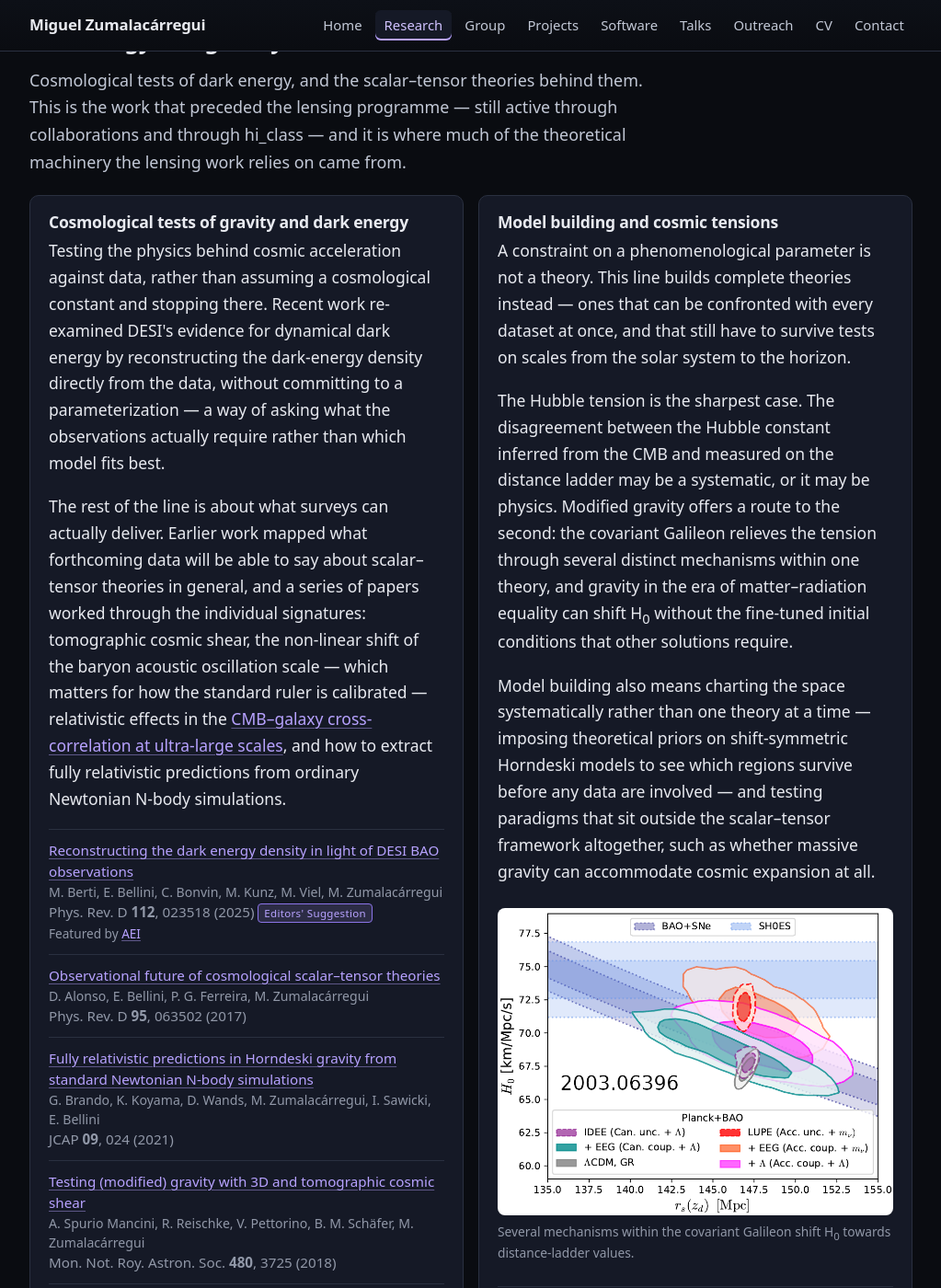
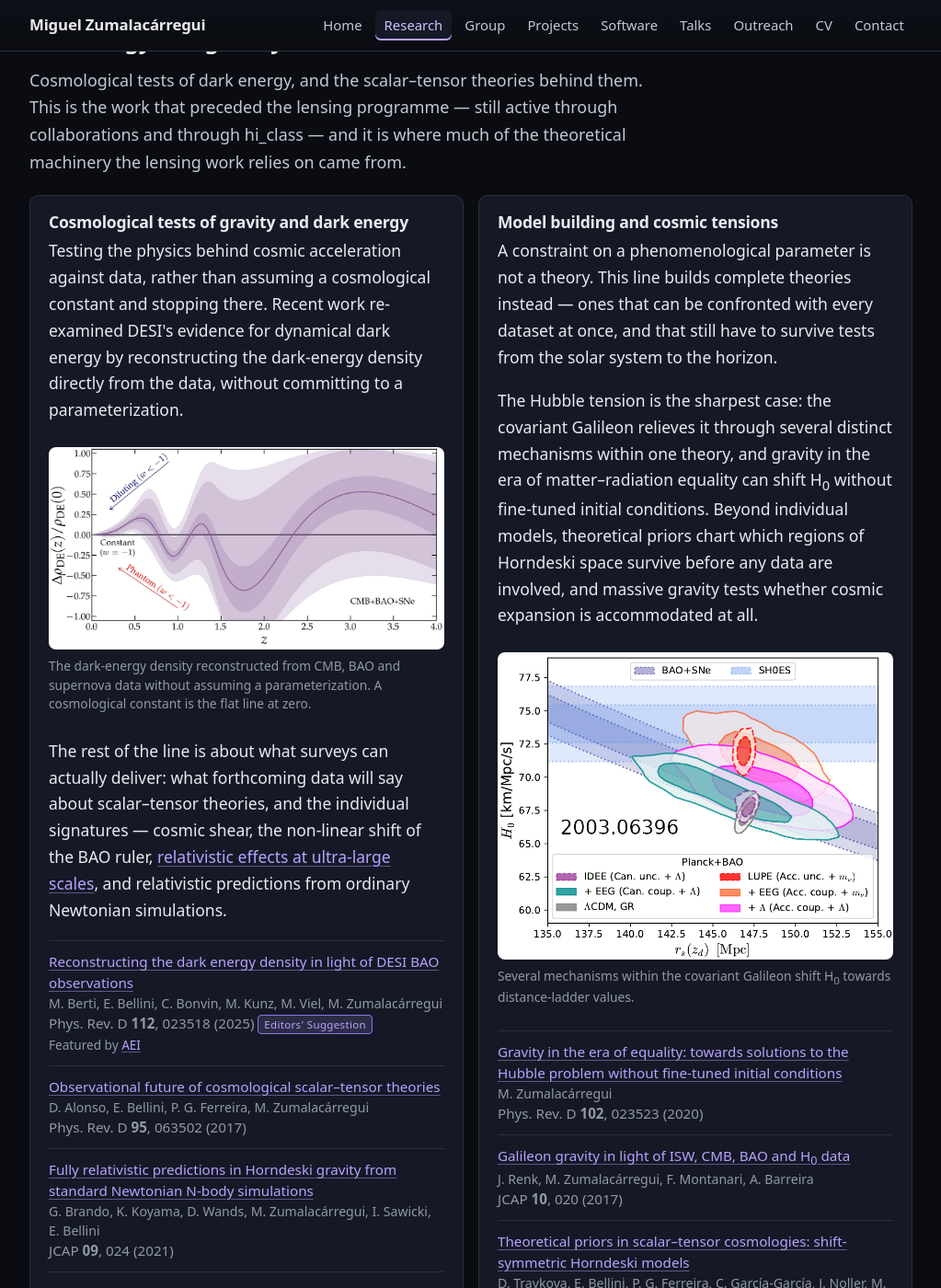
Before and after one commit to miguelzuma/miguelzuma.github.io, a Jekyll site: the page built from research.html, in a window 1280 px wide and 1400 px high, scrolled down 6921 px. Shown: the whole window at 92% size, without its empty margins (128-1151 px from the left). Built offline with Jekyll 4.4.1, drawn with Linux system fonts in a browser that asks for light colours; some of the changed text lies outside the part shown.

Commit message:
Cosmology figures and tighter text; unify the wave-optics lensing wording
Co-Authored-By: Claude Opus 5 (1M context) <noreply@anthropic.com>
Claude-Session: https://claude.ai/code/session_01E2ZbXszK9qt9svKVxU5Yrt

```diff
--- a/_includes/head.html
+++ b/_includes/head.html
@@ -57,7 +57,7 @@
       "givenName": "Miguel",
       "familyName": "Zumalacárregui",
       "jobTitle": {{ site.affiliation.primary_role | jsonify }},
-      "description": "Theoretical physicist working on gravitational lensing of waves, dark matter, black holes and tests of gravity.",
+      "description": "Theoretical physicist working on wave-optics lensing, dark matter, black holes and tests of gravity.",
       "url": "{{ site.url }}/",
       "image": "{{ site.og_image | absolute_url }}",
       "identifier": "{{ site.author.orcid_url }}",
--- a/assets/css/main.css
+++ b/assets/css/main.css
@@ -336,6 +336,25 @@ main { padding-bottom: 3rem; }
 
 /* A card that spans the whole grid, so an odd count still balances */
 .card-wide { grid-column: 1 / -1; }
+
+/* Wide card with a figure column that runs the full height beside the text */
+.card-split { display: grid; grid-template-columns: 1fr minmax(240px, 360px); column-gap: 1.8rem; }
+.card-split > * { grid-column: 1; }
+.card-split > .card-side {
+	grid-column: 2;
+	grid-row: 1 / -1;
+	align-self: stretch;
+	display: flex;
+	flex-direction: column;
+	justify-content: center;
+	margin: 0;
+}
+.card-split > .card-side img { width: 100%; height: auto; }
+
+@media (max-width: 720px) {
+	.card-split { display: block; }
+	.card-split > .card-side { margin: 1.2rem 0; }
+}
 .grid-3 { grid-template-columns: repeat(auto-fit, minmax(min(275px, 100%), 1fr)); }
 
 /* Compact label/value rows: keeps the software cards from turning into a
--- a/group.html
+++ b/group.html
@@ -4,7 +4,7 @@ nav: group
 title: "Group"
 eyebrow: "People"
 lede: >-
-  A group working on the lensing of waves — postdoctoral researchers, PhD and
+  A group working on wave-optics lensing — postdoctoral researchers, PhD and
   Master's students, and regular visitors. This page is a concise
   overview; the forthcoming GLOW project website will carry full profiles and
   project assignments.
--- a/research.html
+++ b/research.html
@@ -5,11 +5,11 @@ title: "Research"
 eyebrow: "Gravitation, Cosmology and Data Interpretation"
 lede: >-
   The bulk of my current effort goes into one programme: using the gravitational
-  lensing of waves to find dark matter, compact objects and black holes, and to
+  wave-optics lensing to find dark matter, compact objects and black holes, and to
   test gravity itself. Around it sits a broader foundation in cosmology, dark
   energy and gravitational theory.
 description: >-
-  Research programme on gravitational lensing of waves: wave optics, dark
+  Research programme on wave-optics lensing phenomena: dark
   matter and small-scale structure, strong-field and multi-messenger lensing,
   tests of gravity, dark energy and scalar–tensor cosmology.
 ---
@@ -35,7 +35,7 @@ description: >-
      MAIN PROGRAMME
      ================================================================== -->
 
-<h2 id="main-programme">Main programme: gravitational lensing of waves and compact objects</h2>
+<h2 id="main-programme">Main programme: wave-optics lensing and compact objects</h2>
 
 <p class="lede">
   A gravitational wave that passes near a mass does not simply get brighter. At
@@ -459,19 +459,23 @@ description: >-
       assuming a cosmological constant and stopping there. Recent work
       re-examined DESI's evidence for dynamical dark energy by reconstructing the
       dark-energy density directly from the data, without committing to a
-      parameterization — a way of asking what the observations actually require
-      rather than which model fits best.
+      parameterization.
     </p>
+    <figure>
+      <img src="{{ '/imgs/desi_de_reconstruction.png' | relative_url }}"
+           alt="Reconstructed dark-energy density relative to its present value as a function of redshift, with confidence bands that widen with redshift and cross the constant-density line." loading="lazy" width="1200" height="615">
+      <figcaption>
+        The dark-energy density reconstructed from CMB, BAO and supernova data
+        without assuming a parameterization. A cosmological constant is the flat
+        line at zero.
+      </figcaption>
+    </figure>
     <p>
-      The rest of the line is about what surveys can actually deliver. Earlier
-      work mapped what forthcoming data will be able to say about scalar–tensor
-      theories in general, and a series of papers worked through the individual
-      signatures: tomographic cosmic shear, the non-linear shift of the baryon
-      acoustic oscillation scale — which matters for how the standard ruler is
-      calibrated — relativistic effects in the
-      <a href="https://inspirehep.net/literature/1445097" rel="noopener">CMB–galaxy cross-correlation at ultra-large scales</a>,
-      and how to extract fully relativistic predictions from ordinary Newtonian
-      N-body simulations.
+      The rest of the line is about what surveys can actually deliver: what
+      forthcoming data will say about scalar–tensor theories, and the individual
+      signatures — cosmic shear, the non-linear shift of the BAO ruler,
+      <a href="https://inspirehep.net/literature/1445097" rel="noopener">relativistic effects at ultra-large scales</a>,
+      and relativistic predictions from ordinary Newtonian simulations.
     </p>
     <ul class="pubs">
       <li><a href="https://inspirehep.net/literature/2901653" rel="noopener">Reconstructing the dark energy density in light of DESI BAO observations</a>
@@ -499,25 +503,17 @@ description: >-
     <p>
       A constraint on a phenomenological parameter is not a theory. This line
       builds complete theories instead — ones that can be confronted with every
-      dataset at once, and that still have to survive tests on scales from the
-      solar system to the horizon.
+      dataset at once, and that still have to survive tests from the solar
+      system to the horizon.
     </p>
     <p>
-      The Hubble tension is the sharpest case. The disagreement between the
-      Hubble constant inferred from the CMB and measured on the distance ladder
-      may be a systematic, or it may be physics. Modified gravity offers a route
-      to the second: the covariant Galileon relieves the tension through several
-      distinct mechanisms within one theory, and gravity in the era of
-      matter–radiation equality can shift H<sub>0</sub> without the fine-tuned
-      initial conditions that other solutions require.
-    </p>
-    <p>
-      Model building also means charting the space systematically rather than
-      one theory at a time — imposing theoretical priors on shift-symmetric
-      Horndeski models to see which regions survive before any data are
-      involved — and testing paradigms that sit outside the scalar–tensor
-      framework altogether, such as whether massive gravity can accommodate
-      cosmic expansion at all.
+      The Hubble tension is the sharpest case: the covariant Galileon relieves
+      it through several distinct mechanisms within one theory, and gravity in
+      the era of matter–radiation equality can shift H<sub>0</sub> without
+      fine-tuned initial conditions. Beyond individual models, theoretical
+      priors chart which regions of Horndeski space survive before any data are
+      involved, and massive gravity tests whether cosmic expansion is
+      accommodated at all.
     </p>
     <figure>
       <img src="{{ '/imgs/master_plot_annotated.png' | relative_url }}"
@@ -543,7 +539,7 @@ description: >-
     </ul>
   </section>
 
-  <section class="card card-wide" id="hiclass">
+  <section class="card card-wide card-split" id="hiclass">
     <h3 class="card-title">hi_class</h3>
     <p>
       An Einstein–Boltzmann solver covering the full Horndeski class, fast and
@@ -552,8 +548,8 @@ description: >-
       code that produced the predictions, so hi_class is validated against
       independent implementations wherever they exist.
     </p>
-    <figure class="float-right" style="width:330px;">
-      <img src="{{ '/imgs/CAMB_compare_Cl_web.png' | relative_url }}"
+    <figure class="card-side">
+      <img src="{{ '/imgs/CAMB_compare_Cl_web_inverse.png' | relative_url }}"
            alt="CMB temperature power spectra for Galileon models computed with hi_class, with a lower panel showing relative deviations from an independent implementation below one per cent." loading="lazy" width="399" height="397">
       <figcaption>
         hi_class validated against an independent Galileon implementation: CMB
```
Also changed, not shown: other parts of research.html (+1 -1 lines), index.html (+4 -4 lines), imgs/desi_de_reconstruction.png (added).
